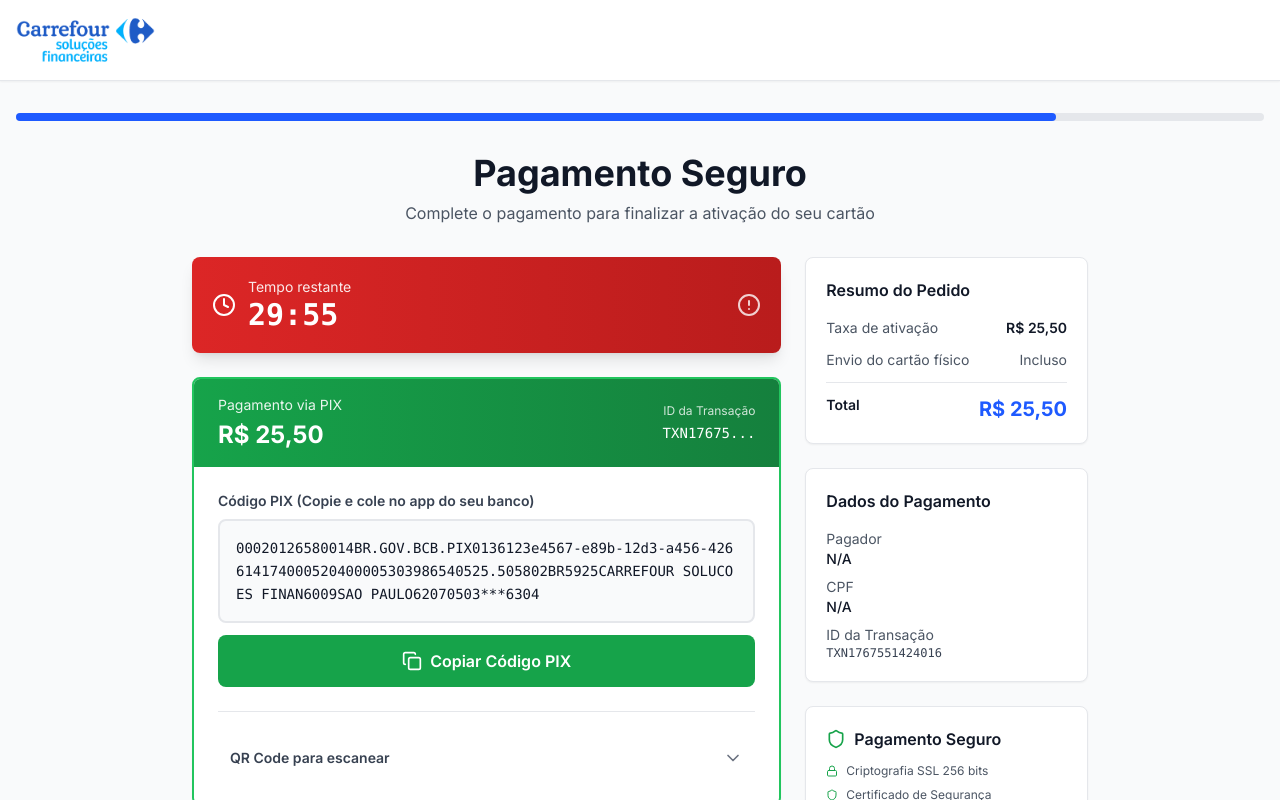
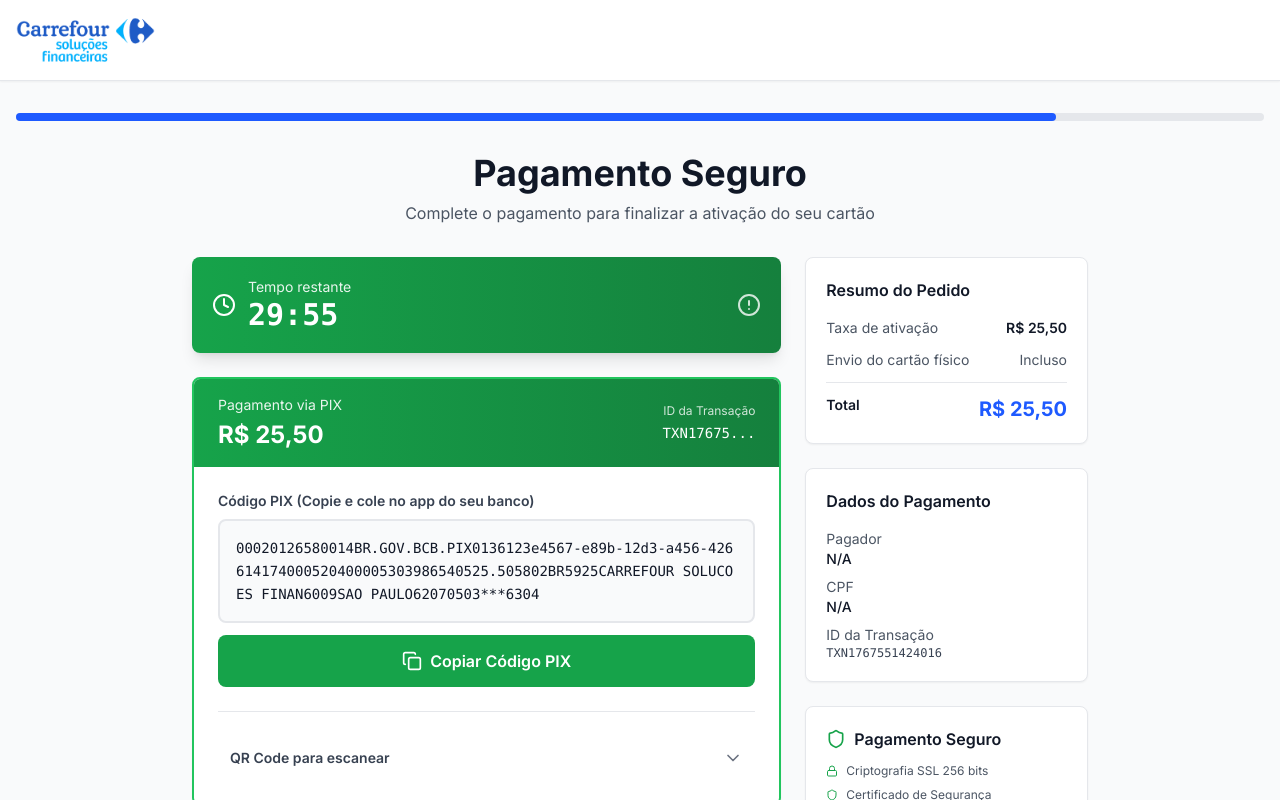
Before and after one commit to davidpraxedes/csf, a React (Vite) app in the folder carrefour-cartao/: page /payment in a window 1280 px wide. Shown: the top 800 px of the page. Built offline with nearby package versions, Linux system fonts and the light colour scheme; no server answers.

Commit message:
Corrige timer para verde tambÃ©m

```diff
--- a/carrefour-cartao/src/components/Payment/PaymentPage.jsx
+++ b/carrefour-cartao/src/components/Payment/PaymentPage.jsx
@@ -195,7 +195,7 @@
             <div className="md:col-span-2 space-y-6">
               {/* Timer */}
               {pixGerado && pixCode && tempoRestante > 0 && (
-                <div className="bg-gradient-to-r from-red-600 to-red-700 rounded-lg p-5 text-white shadow-lg">
+                <div className="bg-gradient-to-r from-green-600 to-green-700 rounded-lg p-5 text-white shadow-lg">
                   <div className="flex items-center justify-between">
                     <div className="flex items-center gap-3">
                       <Clock className="w-6 h-6" />
```
